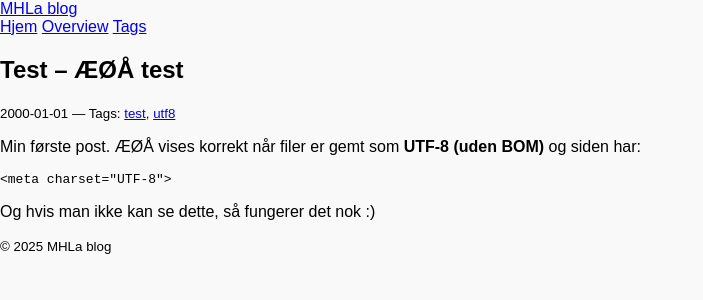
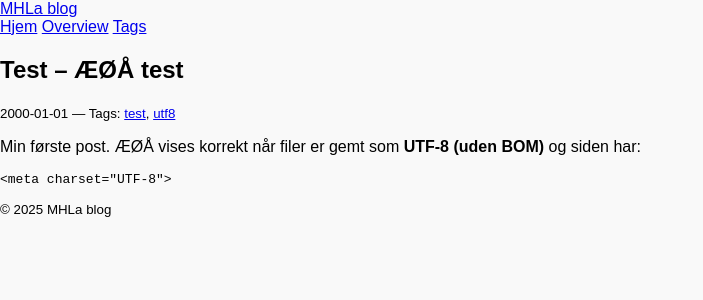
Before and after one commit to MHLaDMOoF24/mhladmoof24.github.io, a Jekyll site: the page built from _posts/2000-01-01-test.md, in a window 1280 px wide. Shown: the top 300 px of the page, without its empty margins (0-703 px from the left). Built offline with Jekyll 4.4.1, drawn with Linux system fonts in a browser that asks for light colours.

Commit message:
Triple backtick fix

````diff
--- a/_posts/2000-01-01-test.md
+++ b/_posts/2000-01-01-test.md
@@ -9,5 +9,3 @@ Min første post. ÆØÅ vises korrekt når filer er gemt som **UTF-8 (uden BOM)
 ```html
 <meta charset="UTF-8">
 ```
-
-Og hvis man ikke kan se dette, så fungerer det nok :)
--- a/tags.html
+++ b/tags.html
@@ -1,7 +1,3 @@
----
-
-### `tags.html`  *(a tag index page at the repo root)*
-```liquid
 ---
 layout: default
 title: Tags
````
